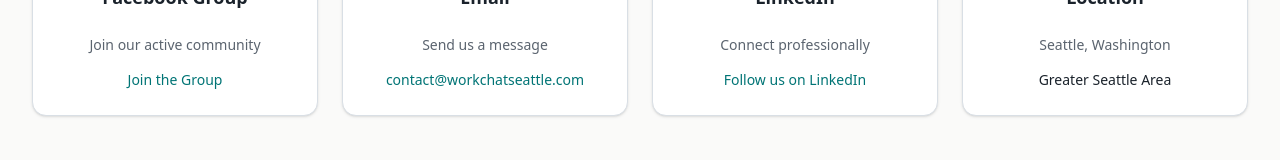
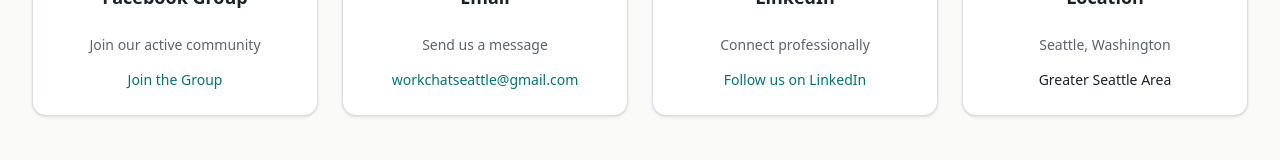
Before and after one commit to merdisheva/workchatseattle, a Next.js app: page /contact in a window 1280 px wide. Shown: the part 635-795 px from the top of the page. Built offline with nearby package versions, Linux system fonts and the light colour scheme; no server answers.

Commit message:
Replaced stub email with working email in page and footer templates

```diff
--- a/src/app/contact/page.tsx
+++ b/src/app/contact/page.tsx
@@ -22,8 +22,8 @@
     icon: Mail,
     title: "Email",
     description: "Send us a message",
-    link: "mailto:contact@workchatseattle.com",
-    linkText: "contact@workchatseattle.com",
+    link: "mailto:workchatseattle@gmail.com",
+    linkText: "workchatseattle@gmail.com",
     external: false,
   },
   {
--- a/src/components/layout/Footer.tsx
+++ b/src/components/layout/Footer.tsx
@@ -36,7 +36,7 @@
                 <span className="sr-only">LinkedIn</span>
               </a>
               <a
-                href="mailto:contact@workchatseattle.com"
+                href="mailto:workchatseattle@gmail.com"
                 className="text-muted-foreground hover:text-primary"
               >
                 <Mail className="h-5 w-5" />
```
